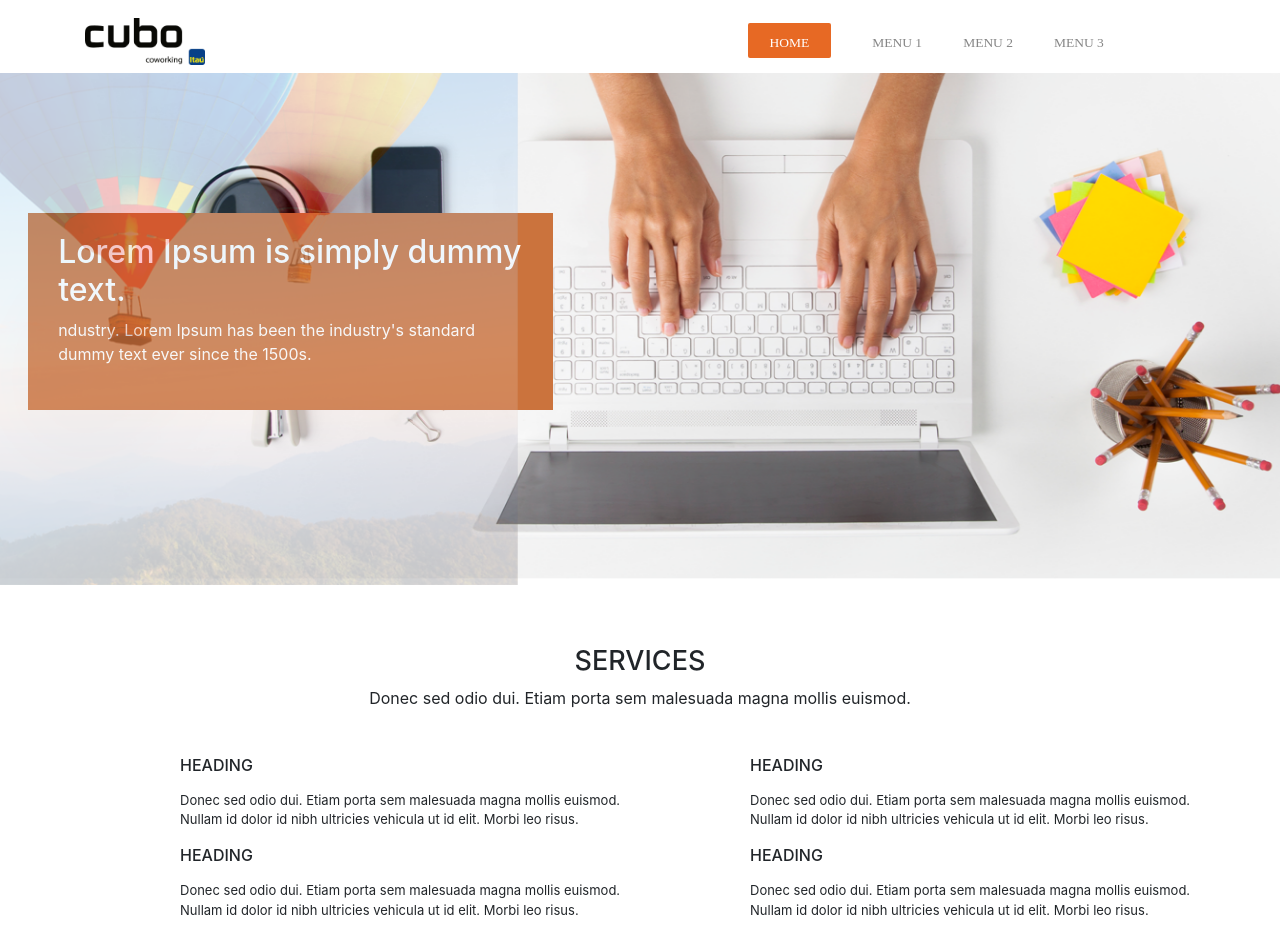
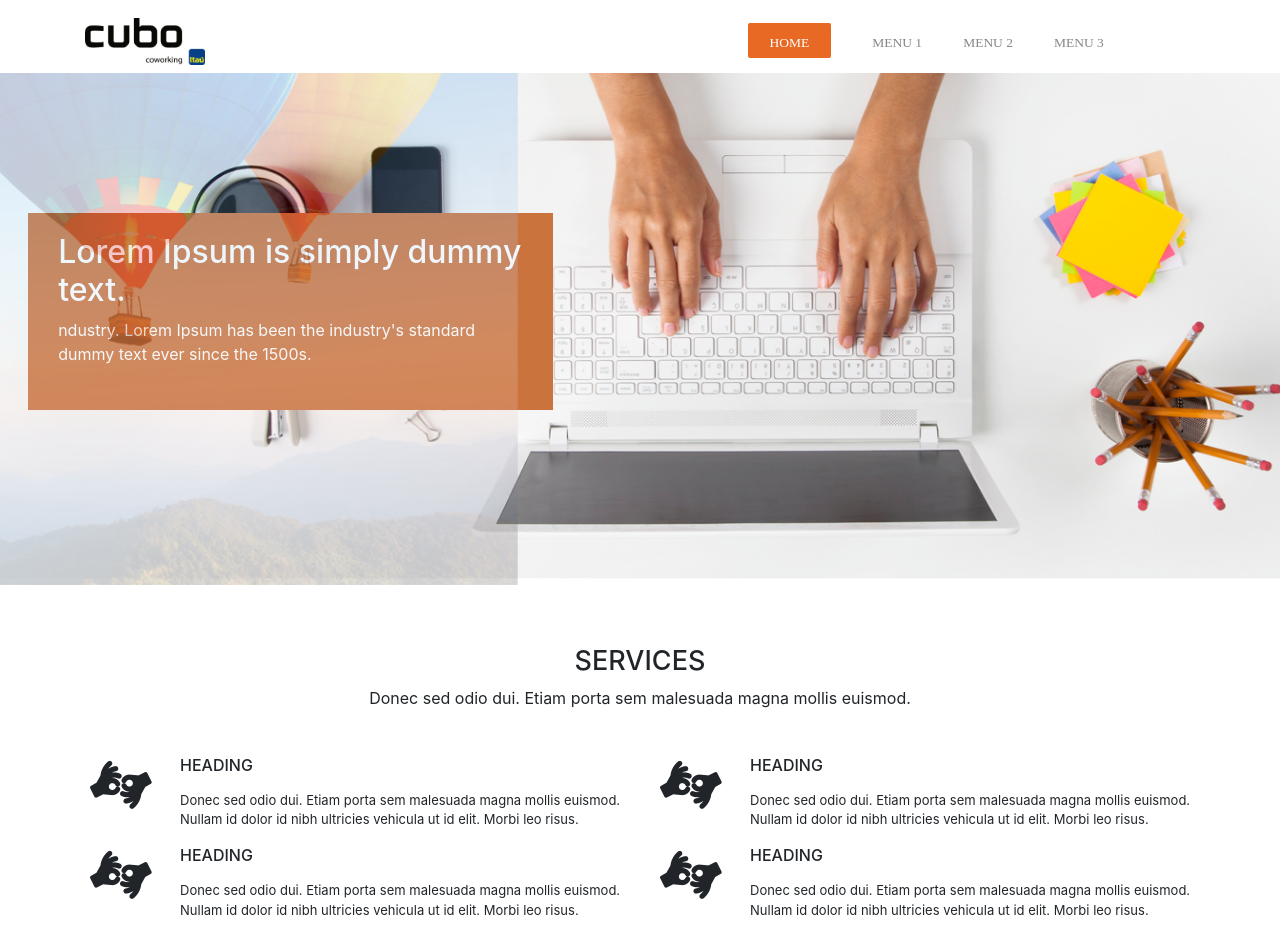
Before and after one commit to leonardotandeli/desafio-cubo, an Angular app: page / in a window 1280 px wide. Shown: the top 939 px of the page. Built offline with nearby package versions, Linux system fonts and the light colour scheme.

Commit message:
FontAwesome added

```diff
--- a/src/styles.css
+++ b/src/styles.css
@@ -1,2 +1,3 @@
 /* You can add global styles to this file, and also import other style files */
 @import '~bootstrap/dist/css/bootstrap.min.css';
+@import '~font-awesome/css/font-awesome.css';
```
